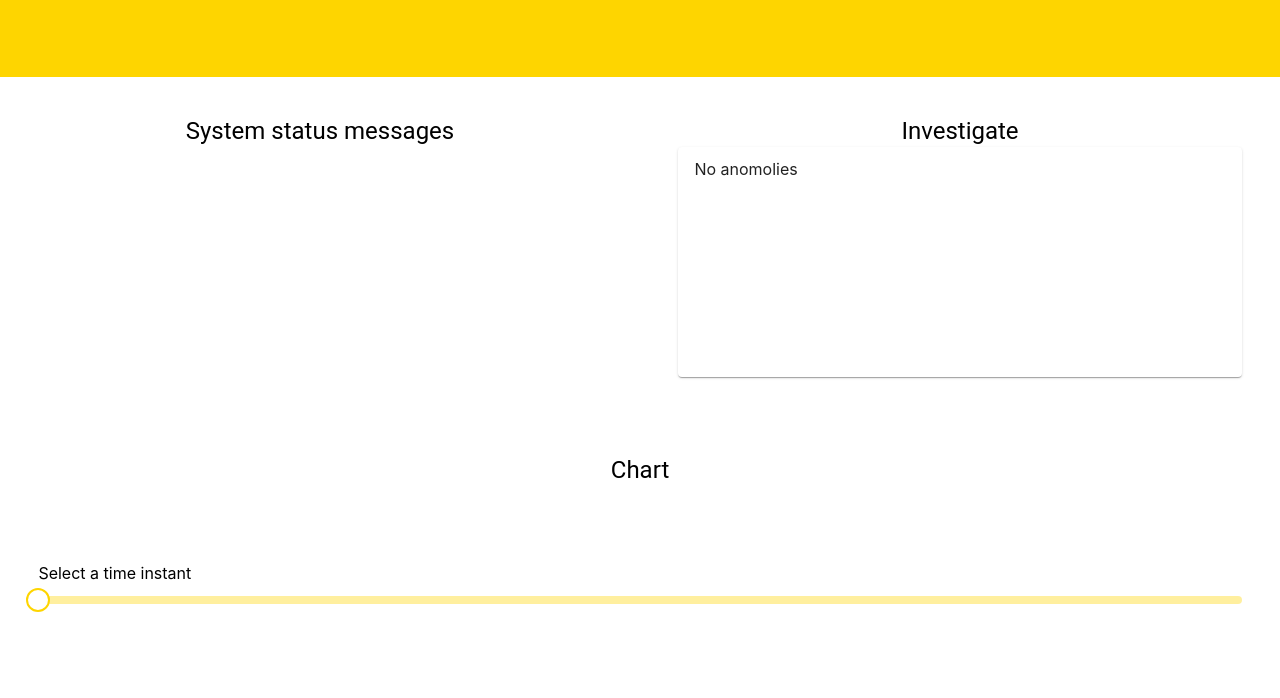
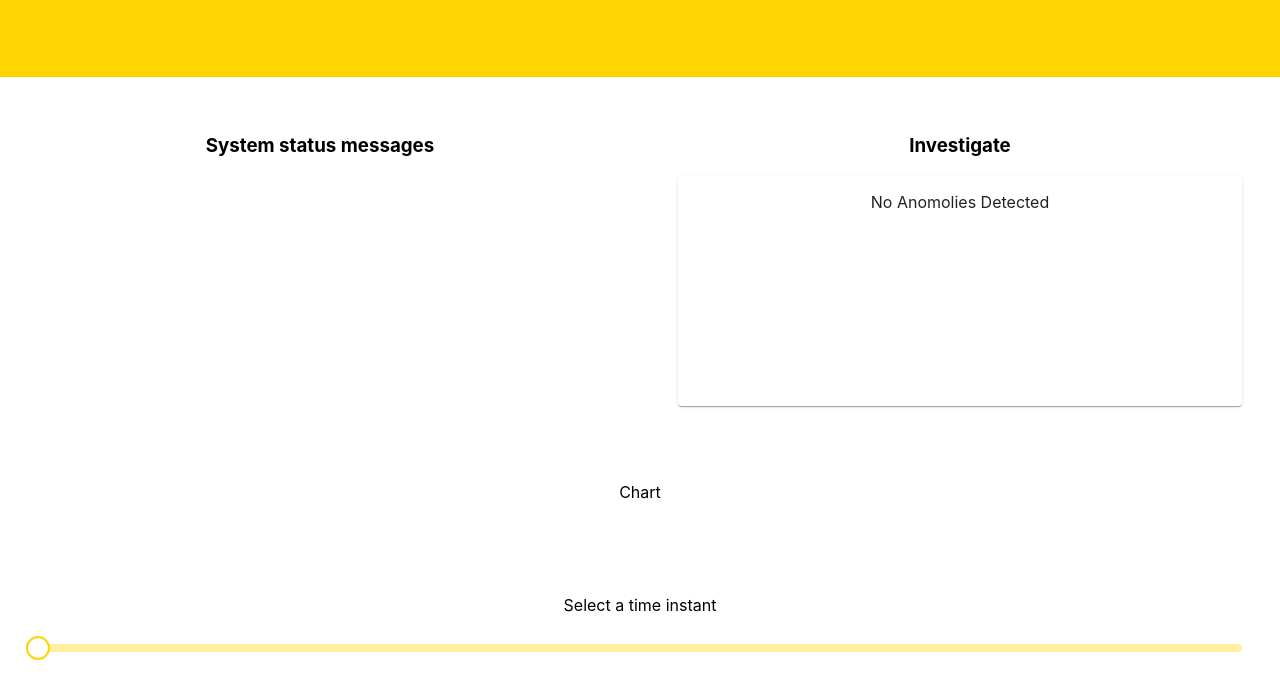
Before and after one commit to gasim97/aihackshellchallenge, a React (Create React App) app: page / in a window 1280 px wide. Shown: the top 698 px of the page. Built offline with nearby package versions, Linux system fonts and the light colour scheme.

Commit message:
ditch typography

```diff
--- a/src/Dashboard.js
+++ b/src/Dashboard.js
@@ -3,7 +3,6 @@ import { withStyles, makeStyles } from '@material-ui/core/styles';
 // import logo from './logo.png';
 
 import Grid from '@material-ui/core/Grid';
-import Typography from '@material-ui/core/Typography';
 import Paper from '@material-ui/core/Paper';
 import List from '@material-ui/core/List';
 import ListItem from '@material-ui/core/ListItem';
@@ -93,32 +92,24 @@ class Dashboard extends Component {
 
                 <Grid container xs={12} >
                     <Grid item xs={6} style={dashboardStyles.item}>
-                        <Typography variant="h5" component="h5" noWrap={true} align="center">
-                            System status messages
-                        </Typography>
+                        <h3 className="title">System status messages</h3>
                     </Grid>
 
                     <Grid item xs={6} style={dashboardStyles.item}>
-                        <Typography variant="h5" component="h5" noWrap={true} align="center">
-                            Investigate
-                        </Typography>
+                        <h3 className="title">Investigate</h3>
                         <Paper style={dashboardStyles.paper}>
-                            <List dense component="div" role="list">
-                                <ListItem>No anomolies</ListItem>
-                            </List>
+                            <p>No Anomolies Detected</p>
                         </Paper>
                     </Grid>
 
                     <Grid item xs={12} style={dashboardStyles.item}>
-                        <Typography variant="h5" component="h5" noWrap={true} align="center">
                             Chart
-                        </Typography>
                     </Grid>
 
                     <Grid item xs={12} style={dashboardStyles.item}>
-                        <Typography variant="p" component="p" noWrap={true} align="left">
+                        <p>
                             Select a time instant
-                        </Typography>
+                        </p>
                         <PrettoSlider valueLabelDisplay="auto" aria-label="pretto slider" defaultValue={0} onChangeCommitted={(_, value) => {this.setState({sliderValue: value})}} />
                     </Grid>
 
```
